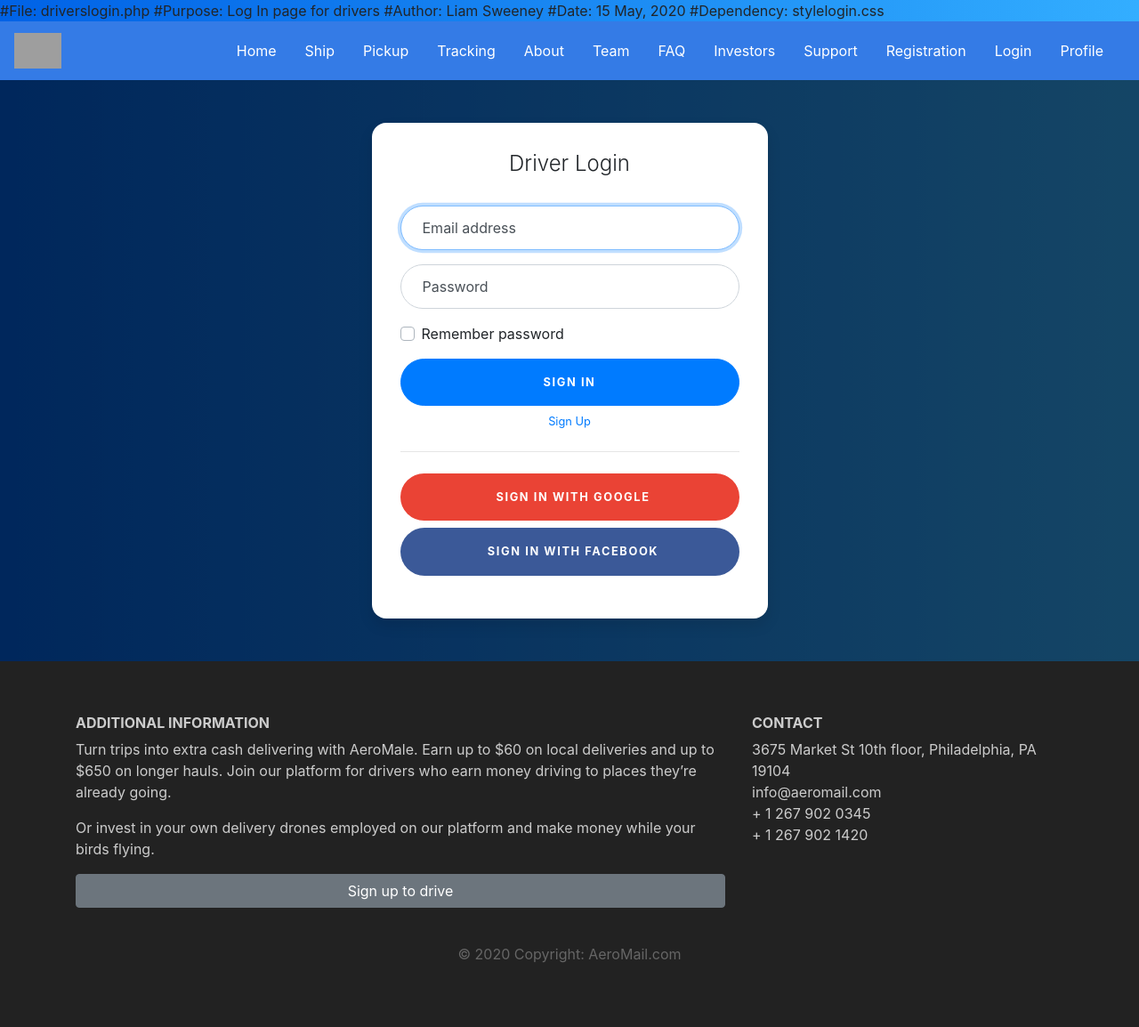
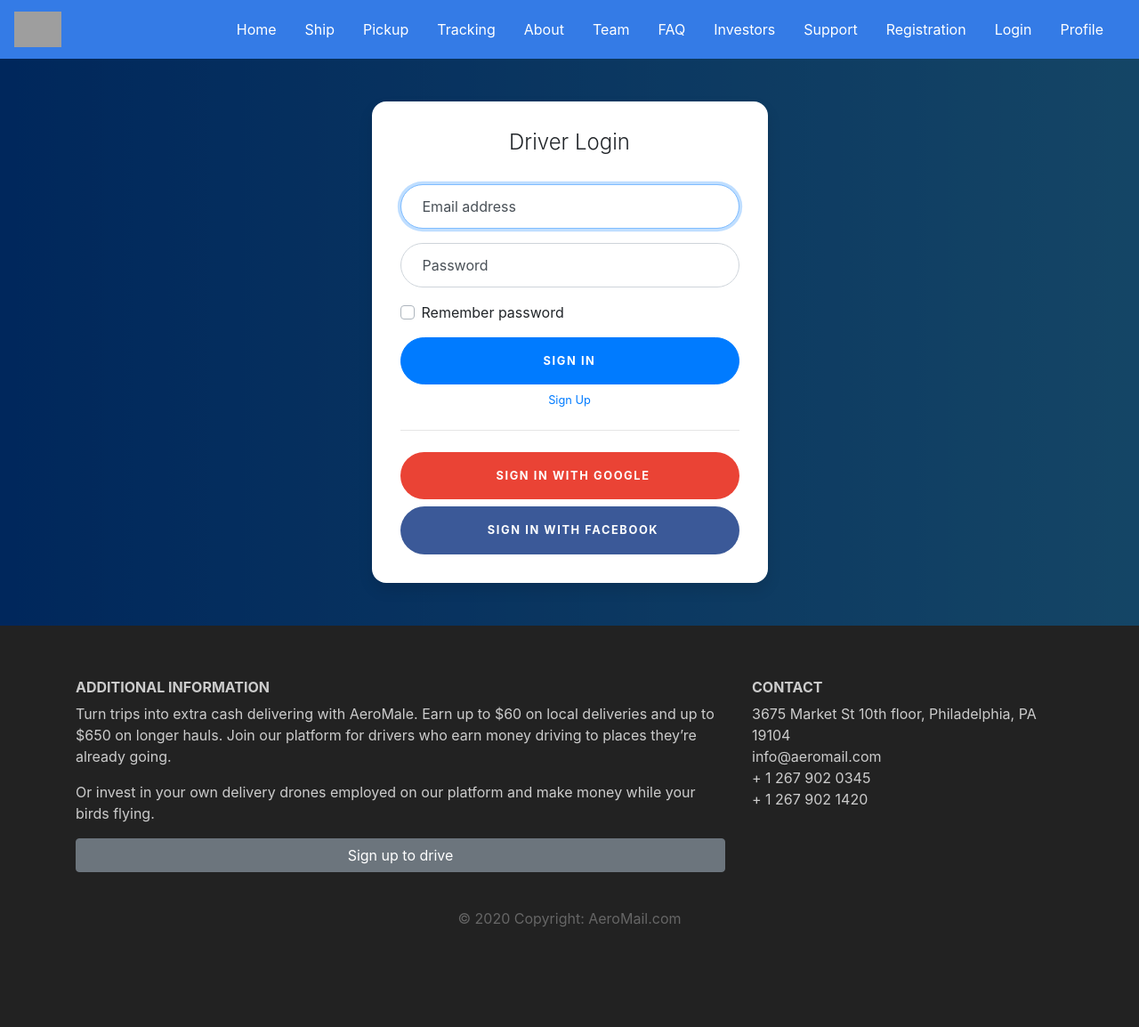
Before and after one commit to VistritPandey/AeroMail, a PHP site: page /driverslogin.php in a window 1280 px wide. Shown: the whole page at 89% size. After the commit the page ends 1042 px from the top, so only its background shows below. Run offline with PHP 8.4, Linux system fonts and the light colour scheme; some web fonts are replaced; grey boxes are pictures that could not be loaded.

Commit message:
Update driverslogin.php

```diff
--- a/driverslogin.php
+++ b/driverslogin.php
@@ -1,8 +1,3 @@
-#File:        driverslogin.php
-#Purpose:     Log In page for drivers
-#Author:      Liam Sweeney
-#Date:        15 May, 2020
-#Dependency:  stylelogin.css
 <!doctype html>
 <html lang="en">
   <head>
```
